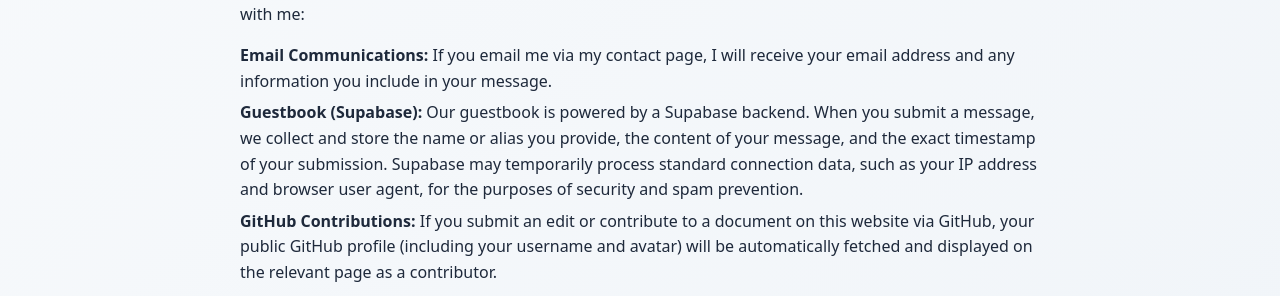
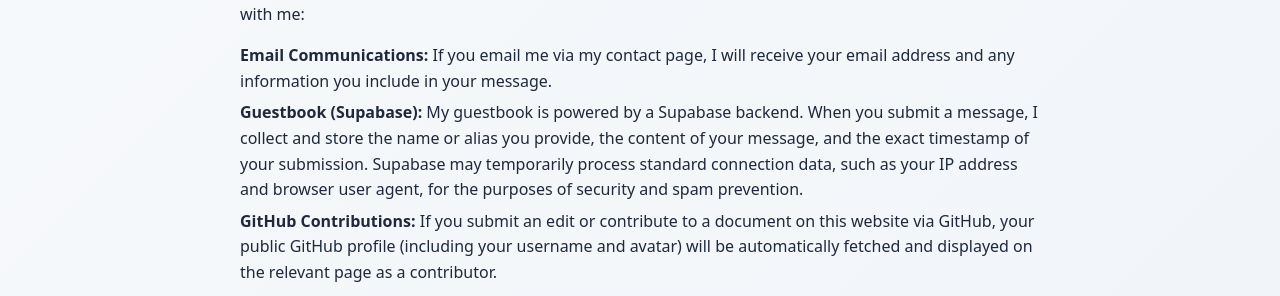
Before and after one commit to PASSK3YS/PASSK3YS.github.io, a Jekyll site: the page built from privacy.md, in a window 1280 px wide. Shown: the part 521-817 px from the top of the page. Built offline with Jekyll 4.4.1, drawn with Linux system fonts in a browser that asks for light colours; some web fonts are replaced.

Commit message:
chore: update privacy policy

```diff
--- a/privacy.md
+++ b/privacy.md
@@ -21,7 +21,7 @@
     <p>Because this is a static website, the personal information I collect is what you voluntarily choose to share with me:</p>
     <ul>
       <li><strong>Email Communications:</strong> If you email me via my contact page, I will receive your email address and any information you include in your message.</li>
-      <li><strong>Guestbook (Supabase):</strong> Our guestbook is powered by a Supabase backend. When you submit a message, we collect and store the name or alias you provide, the content of your message, and the exact timestamp of your submission. Supabase may temporarily process standard connection data, such as your IP address and browser user agent, for the purposes of security and spam prevention.</li>
+      <li><strong>Guestbook (Supabase):</strong> My guestbook is powered by a Supabase backend. When you submit a message, I collect and store the name or alias you provide, the content of your message, and the exact timestamp of your submission. Supabase may temporarily process standard connection data, such as your IP address and browser user agent, for the purposes of security and spam prevention.</li>
       <li><strong>GitHub Contributions:</strong> If you submit an edit or contribute to a document on this website via GitHub, your public GitHub profile (including your username and avatar) will be automatically fetched and displayed on the relevant page as a contributor.</li>
       <li><strong>Server Logs:</strong> This website is hosted on GitHub Pages. Like all web hosts, GitHub automatically collects standard server logs, which may include your IP address, browser type, and the pages you visit. This is required for security and to serve the website to you.</li>
     </ul>
```
